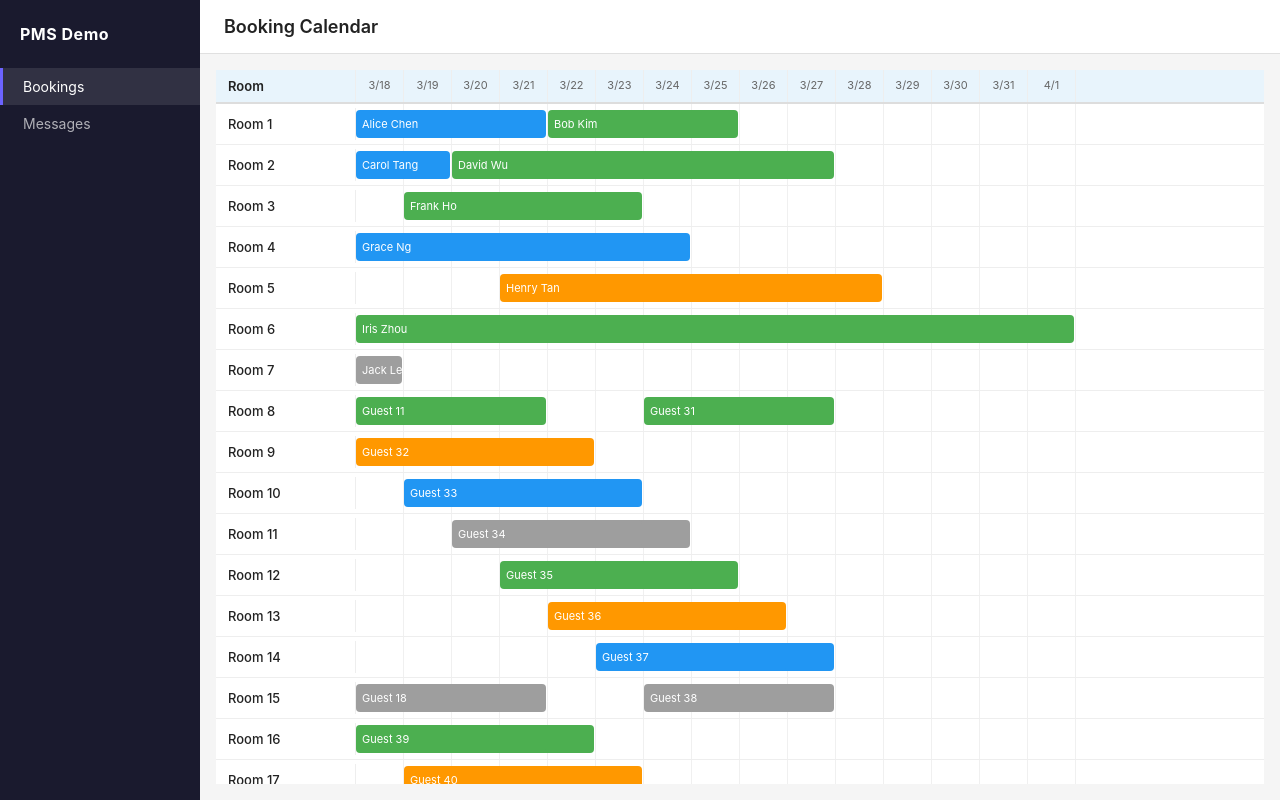
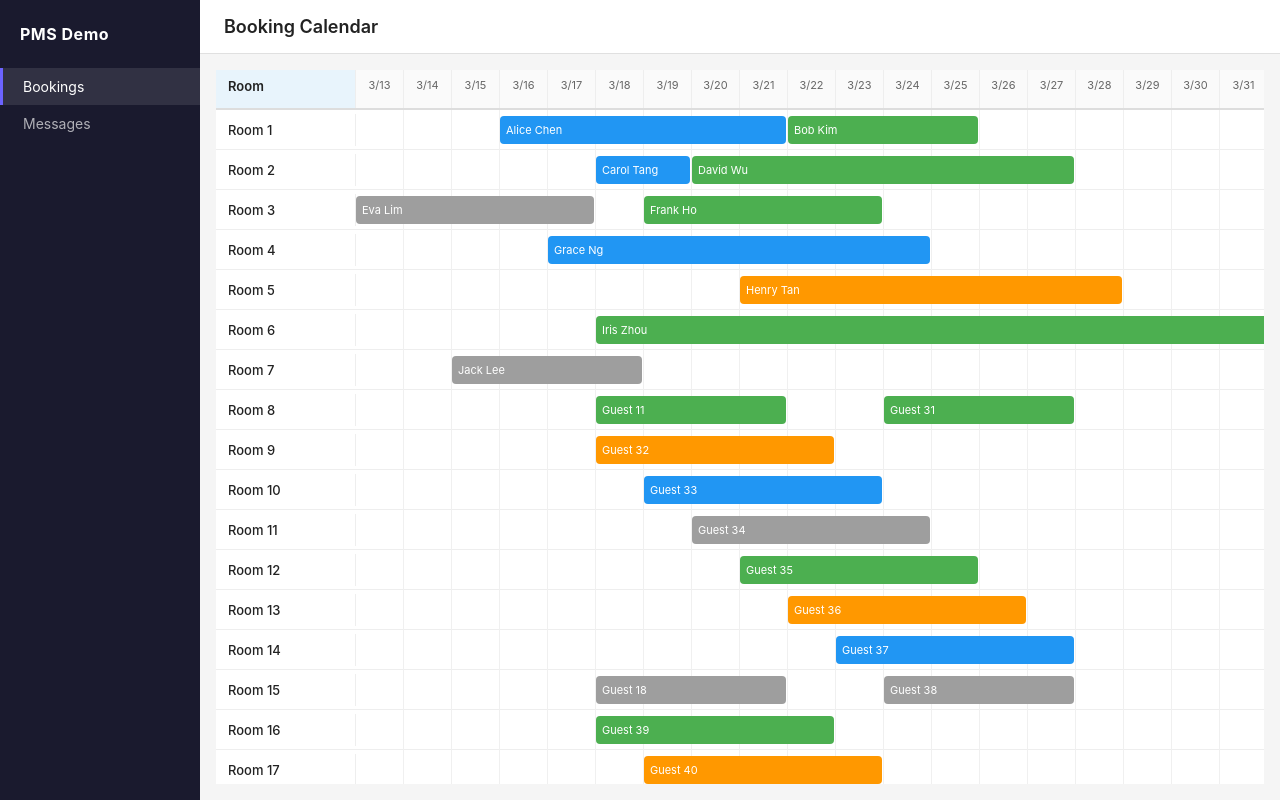
Before and after one commit to ryrhappy/frontend-interview-takehome, a Next.js app: page / in a window 1280 px wide. Built offline with nearby package versions, Linux system fonts and the light colour scheme.

Commit message:
表头日期与预订色块错位问题修复

```diff
--- a/components/BookingGrid/BookingGrid.tsx
+++ b/components/BookingGrid/BookingGrid.tsx
@@ -25,8 +25,6 @@ export function BookingGrid({ roomUnits, bookings, onBookingClick }: BookingGrid
   const { visibleRange, handleScroll } = useVisibleRange()
   const { config } = useAppContext()
 
-  // 在 BookingGrid 中管理 hover 状态，而不是通过 Context
-  // 这样只有被 hover 的行会收到更新的 props
   const [hoveredRowId, setHoveredRowId] = useState<string | null>(null)
   const [hoveredDayIndex, setHoveredDayIndex] = useState<number | null>(null)
 
@@ -35,21 +33,23 @@ export function BookingGrid({ roomUnits, bookings, onBookingClick }: BookingGrid
     setHoveredDayIndex(dayIndex)
   }, [])
 
-  // 统一使用 context 中的日期基准，与 RoomRow 保持一致，避免错位
-  const startDate = config.dateRangeStart
+  // 计算所有预订中最早的日期作为日期范围的起点
+  const actualStartDate = useMemo(() => {
+    if (bookings.length === 0) return config.dateRangeStart
+    const earliestDate = bookings.reduce((earliest, booking) => {
+      return booking.checkIn < earliest ? booking.checkIn : earliest
+    }, bookings[0].checkIn)
+    return earliestDate
+  }, [bookings, config.dateRangeStart])
 
-  // 日期标签只在 startDate 变化时重新计算，避免每次渲染都生成 30 个字符串
+  const startDate = actualStartDate
   const dayLabels = useMemo(() => getDayLabels(startDate, TOTAL_DAYS), [startDate])
 
-  // 将全量 bookings 按 roomId 预先分组，避免每个房间单独 filter 遍历全量数据
-  // 重要：为所有房间预先初始化空数组，确保没有预订的房间也能获得稳定的引用
   const bookingsByRoom = useMemo(() => {
     const map = new Map<string, Booking[]>()
-    // 先为所有房间初始化空数组
     for (const room of roomUnits) {
       map.set(room.id, [])
     }
-    // 再添加预订数据
     for (const b of bookings) {
       const list = map.get(b.roomUnit.roomId)
       if (list) {
@@ -61,28 +61,54 @@ export function BookingGrid({ roomUnits, bookings, onBookingClick }: BookingGrid
 
   return (
     <div style={{ display: 'flex', flexDirection: 'column', height: '100%', overflow: 'hidden' }}>
-      {/* Header row */}
-      <div style={{ display: 'flex', borderBottom: '2px solid #ddd', background: '#fafafa' }}>
-        <div style={{ width: 140, minWidth: 140, padding: '8px 12px', fontWeight: 600, fontSize: 13, borderRight: '1px solid #eee', background: config.bookingHeaderBackground }}>
-          Room
-        </div>
+      {/* Scrollable container - contains both header and body */}
       <div
         style={{
           flex: 1,
-            overflow: 'hidden',
+          overflow: 'auto',
+          position: 'relative'
+        }}
+        onScroll={handleScroll}
+      >
+        <div style={{ minWidth: TOTAL_DAYS * COLUMN_WIDTH_PX + 140 }}>
+          {/* Header row */}
+          <div
+            style={{
+              position: 'sticky',
+              top: 0,
               display: 'flex',
-            background: config.bookingHeaderBackground
+              borderBottom: '2px solid #ddd',
+              background: '#fafafa',
+              zIndex: 30,
             }}
           >
-          {Array.from({ length: visibleRange.endIndex - visibleRange.startIndex + 1 }, (_, i) => {
-            const dayIndex = visibleRange.startIndex + i
-            if (dayIndex >= TOTAL_DAYS) return null
+            {/* Room column header */}
+            <div style={{
+              position: 'sticky',
+              left: 0,
+              width: 140,
+              minWidth: 140,
+              padding: '8px 12px',
+              fontWeight: 600,
+              fontSize: 13,
+              borderRight: '1px solid #eee',
+              background: config.bookingHeaderBackground,
+              zIndex: 40,
+            }}>
+              Room
+            </div>
+
+            {/* Date headers - use absolute positioning like RoomRow */}
+            <div style={{ position: 'relative', flex: 1, height: 38, marginLeft: -140 }}>
+              {Array.from({ length: TOTAL_DAYS }, (_, i) => {
                 return (
                   <div
-                key={dayIndex}
+                    key={i}
                     style={{
+                      position: 'absolute',
+                      left: 140 + i * COLUMN_WIDTH_PX,  // 加上房间列宽度
                       width: COLUMN_WIDTH_PX,
-                  minWidth: COLUMN_WIDTH_PX,
+                      height: 38,
                       padding: '8px 4px',
                       fontSize: 11,
                       textAlign: 'center',
@@ -90,24 +116,17 @@ export function BookingGrid({ roomUnits, bookings, onBookingClick }: BookingGrid
                       color: '#666',
                     }}
                   >
-                {dayLabels[dayIndex]}
+                    {dayLabels[i]}
                   </div>
                 )
               })}
             </div>
           </div>
 
-      {/* Scrollable grid body */}
-      <div
-        style={{ flex: 1, overflowX: 'auto', overflowY: 'auto' }}
-        onScroll={handleScroll}
-      >
-        <div style={{ minWidth: TOTAL_DAYS * COLUMN_WIDTH_PX + 140 }}>
+          {/* Body rows */}
           {roomUnits.map(room => {
             const roomBookings = bookingsByRoom.get(room.id)!
             const isHovered = hoveredRowId === room.id
-            // 只给被 hover 的行传递 hoveredDayIndex，其他行传 null
-            // 这样 React.memo 的浅比较会发现其他行的 props 没有变化
             return (
               <RoomRow
                 key={room.id}
@@ -121,6 +140,7 @@ export function BookingGrid({ roomUnits, bookings, onBookingClick }: BookingGrid
                 isHovered={isHovered}
                 hoveredDayIndex={isHovered ? hoveredDayIndex : null}
                 onCellHover={handleCellHover}
+                dateRangeStart={startDate}
               />
             )
           })}
--- a/components/BookingGrid/RoomRow.tsx
+++ b/components/BookingGrid/RoomRow.tsx
@@ -1,6 +1,5 @@
-import React, { useMemo, useCallback } from "react";
+import React, { useMemo } from "react";
 import { Booking, BookingStatus } from "@/types";
-import { useAppContext } from "@/context/AppContext";
 
 const COLUMN_WIDTH_PX = 48;
 
@@ -12,9 +11,10 @@ interface RoomRowProps {
   visibleEndIndex: number;
   totalDays: number;
   onBookingClick: (booking: Booking) => void;
-  isHovered: boolean;  // 当前行是否被 hover
-  hoveredDayIndex: number | null;  // 当前 hover 的天索引
+  isHovered: boolean;
+  hoveredDayIndex: number | null;
   onCellHover: (rowId: string | null, dayIndex: number | null) => void;
+  dateRangeStart: string;  // 从父组件传递的实际日期范围起点
 }
 
 const STATUS_COLORS: Record<BookingStatus, string> = {
@@ -36,26 +36,26 @@ function RoomRowComponent({
   isHovered,
   hoveredDayIndex,
   onCellHover,
+  dateRangeStart,
 }: RoomRowProps) {
   console.log("render", rowId);
-
-  const { config } = useAppContext();
 
   const getBookingStatus = (status: BookingStatus): string => {
     return STATUS_COLORS[status] ?? "#ccc";
   };
 
+  // 计算预订相对于 dateRangeStart 的位置（全局位置，不是相对于可见范围）
   const visibleBookings = useMemo(() => {
     return bookings
       .filter((b) => {
         const startDay = Math.floor(
           (new Date(b.checkIn).getTime() -
-            new Date(config.dateRangeStart).getTime()) /
+            new Date(dateRangeStart).getTime()) /
             (1000 * 60 * 60 * 24),
         );
         const endDay = Math.floor(
           (new Date(b.checkOut).getTime() -
-            new Date(config.dateRangeStart).getTime()) /
+            new Date(dateRangeStart).getTime()) /
             (1000 * 60 * 60 * 24),
         );
         return endDay >= visibleStartIndex && startDay <= visibleEndIndex;
@@ -63,18 +63,18 @@ function RoomRowComponent({
       .map((b) => {
         const startDay = Math.floor(
           (new Date(b.checkIn).getTime() -
-            new Date(config.dateRangeStart).getTime()) /
+            new Date(dateRangeStart).getTime()) /
             (1000 * 60 * 60 * 24),
         );
         const endDay = Math.floor(
           (new Date(b.checkOut).getTime() -
-            new Date(config.dateRangeStart).getTime()) /
+            new Date(dateRangeStart).getTime()) /
             (1000 * 60 * 60 * 24),
         );
         const color = getBookingStatus(b.status);
         return { booking: b, startDay, endDay, color };
       });
-  }, [bookings, visibleStartIndex, visibleEndIndex, config.dateRangeStart]);
+  }, [bookings, visibleStartIndex, visibleEndIndex, dateRangeStart]);
 
   return (
     <div
@@ -83,10 +83,14 @@ function RoomRowComponent({
         alignItems: "center",
         borderBottom: "1px solid #eee",
         background: isHovered ? "#f0f7ff" : "white",
+        height: 40,
       }}
     >
+      {/* Room name column - sticky on left */}
       <div
         style={{
+          position: "sticky",
+          left: 0,
           width: 140,
           minWidth: 140,
           padding: "8px 12px",
@@ -94,71 +98,60 @@ function RoomRowComponent({
           fontSize: 13,
           borderRight: "1px solid #eee",
           background: "white",
-          zIndex: 1,
+          zIndex: 10,
         }}
       >
         {rowName}
       </div>
 
-      <div style={{ position: "relative", height: 40, flex: 1 }}>
-        {/* Day cell backgrounds */}
-        {Array.from(
-          { length: visibleEndIndex - visibleStartIndex + 1 },
-          (_, i) => {
-            const dayIndex = visibleStartIndex + i;
-            // 只有当前行被 hover 时才检查具体哪个单元格
+      {/* Booking area - absolute positioning for all columns */}
+      <div style={{ position: 'relative', flex: 1, height: 40, marginLeft: -140 }}>
+        {/* Day cell backgrounds - render all days, use absolute positioning */}
+        {Array.from({ length: totalDays }, (_, i) => {
+          const dayIndex = i;
           const isCellHovered = isHovered && hoveredDayIndex === dayIndex;
           return (
             <div
               key={dayIndex}
               style={{
-                  position: "absolute",
-                  left: (dayIndex - visibleStartIndex) * COLUMN_WIDTH_PX,
+                position: 'absolute',
+                left: 140 + dayIndex * COLUMN_WIDTH_PX,  // 加上房间列宽度
                 width: COLUMN_WIDTH_PX,
                 height: 40,
                 background: isCellHovered ? "#e3f2fd" : "transparent",
                 borderRight: "1px solid #f0f0f0",
-                  cursor: "default",
               }}
               onMouseEnter={() => onCellHover(rowId, dayIndex)}
               onMouseLeave={() => onCellHover(null, null)}
             />
           );
-          },
-        )}
+        })}
 
-        {/* Booking bars */}
+        {/* Booking bars - positioned using global day index */}
         {visibleBookings.map(({ booking, startDay, endDay, color }) => {
-          const left = Math.max(
-            0,
-            (startDay - visibleStartIndex) * COLUMN_WIDTH_PX,
-          );
-          const width =
-            (Math.min(endDay, visibleEndIndex) -
-              Math.max(startDay, visibleStartIndex) +
-              1) *
-            COLUMN_WIDTH_PX;
+          const left = 140 + startDay * COLUMN_WIDTH_PX;  // 加上房间列宽度
+          const width = (endDay - startDay + 1) * COLUMN_WIDTH_PX;
           return (
             <div
               key={booking.id}
               title={`${booking.guestName} (${booking.status})`}
               onClick={() => onBookingClick(booking)}
               style={{
-                position: "absolute",
+                position: 'absolute',
                 left,
                 width: width - 2,
                 height: 28,
                 top: 6,
                 background: color,
                 borderRadius: 4,
-                cursor: "pointer",
-                display: "flex",
-                alignItems: "center",
+                cursor: 'pointer',
+                display: 'flex',
+                alignItems: 'center',
                 paddingLeft: 6,
                 fontSize: 11,
-                color: "white",
-                overflow: "hidden",
-                whiteSpace: "nowrap",
+                color: 'white',
+                overflow: 'hidden',
+                whiteSpace: 'nowrap',
                 zIndex: 2,
               }}
             >
@@ -172,5 +165,4 @@ function RoomRowComponent({
 }
 
 // 使用 React.memo 包裹，只有 props 变化时才重新渲染
-// 由于 hover 状态通过 props 传递，只有被 hover 的行会重新渲染
 export const RoomRow = React.memo(RoomRowComponent);
```
Also changed, not shown: 1 other file (tests, documents, lock files or other folders). Lines whose indentation alone changed are shown as unchanged.
